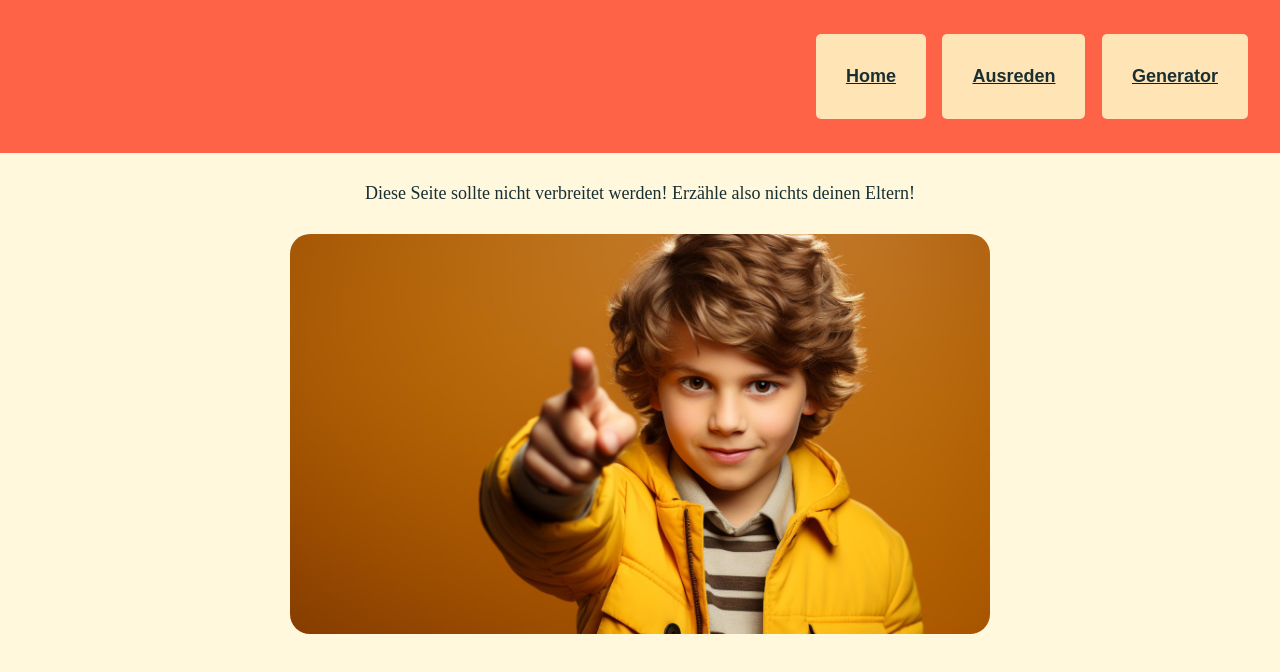
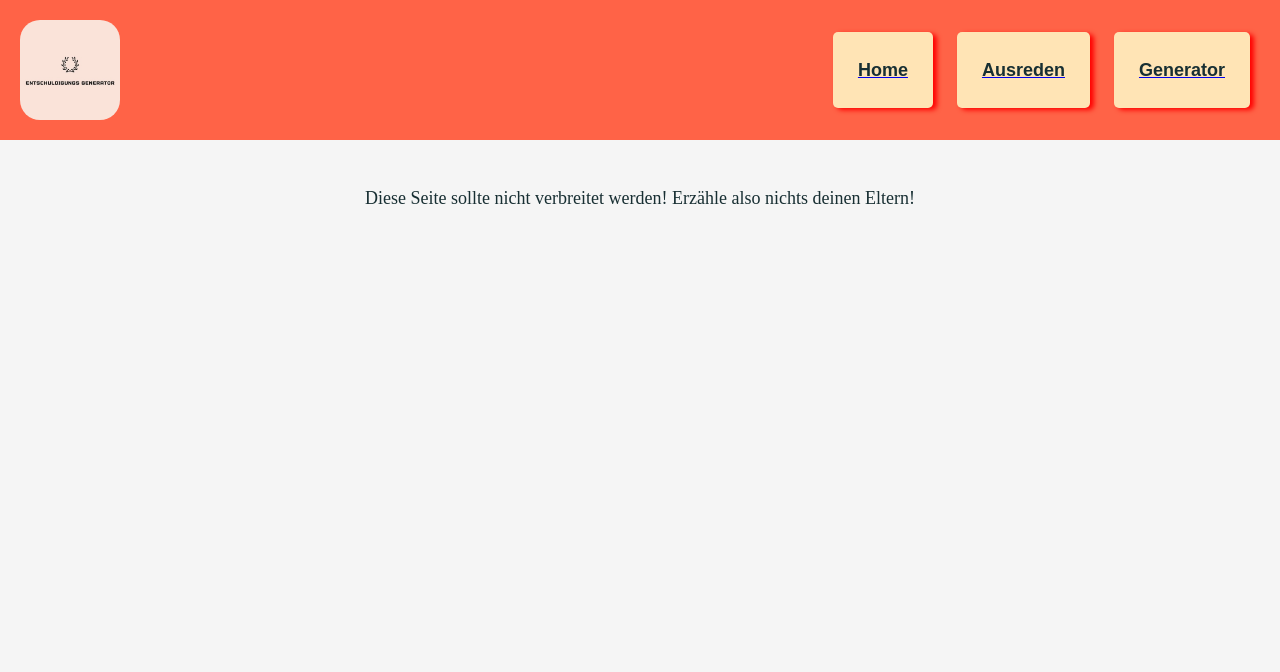
Before and after one commit to mamerigo/mamerigo.github.io, a plain HTML site: page Ausreden.html in a window 1280 px wide. Drawn offline with Linux system fonts and the light colour scheme.

Commit message:
The Best

```diff
--- a/Ausreden.html
+++ b/Ausreden.html
@@ -1,30 +1,19 @@
 <html>
-
 <head>
-  <title>
-    Schulschwänzer Entschuldigungs Generator
-  </title>
+  <title>Schulschwänzer Entschuldigungs Generator</title>
   <style>
     body {
       background: whitesmoke;
-      background-color: Cornsilk;
       color: #182f33;
-      margin: 0px;
-
+      margin: 0;
     }
-
-
-
-
 
     .navi {
       background-color: #FF6347;
-      padding: 30px;
-      font-size: 50px;
-      margin: 0px;
-      text-align: end;
-
-
+      padding: 20px; /* Reduzierung des Abstands für bessere Proportionen */
+      display: flex;
+      justify-content: space-between;
+      align-items: center;
 
     }
 
@@ -33,88 +22,68 @@
       font-family: serif;
       padding: 30px;
       font-size: large;
-
     }
 
     img {
-      width: 700px;
-      height: auto;
+     width: 100;
      border-radius: 20px;
-
     }
-
-
 
     button {
       background-color: #FFE4B5;
       color: white;
-    padding: 20px 30px;
+      padding: 15px 25px; /* Anpassung der Polsterung für ein ausgewogeneres Aussehen */
       border: none;
       border-radius: 5px;
       text-align: center;
       text-decoration: none;
       display: inline-block;
       font-size: 16px;
-    margin: 4px 2px;
+      margin: 10px; /* Erhöhung des Abstands für bessere Trennung der Buttons */
       cursor: pointer;
+      box-shadow: 4px 2px 5px red;
     }
+
     button:hover {
-    background-color: #FFE4B5; /*Neue Hintergrundfarbe beim Überfahren mit der Maus*/
+      background-color: cornsilk; /* Neue Hintergrundfarbe beim Überfahren mit der Maus */
     }
 
     h1 {
       font-size: large;
       color: #182f33;
       background-color: #FFE4B5;
-    width: auto;
+    }
+
+    #image-container {
+        display: flex;
+        justify-content: center; /* Zentrierung des Bildcontainers */
+        margin-top: 20px; /* Abstand nach oben für bessere Darstellung */
+    }
+    .buttoncontainer {
 
     }
-   #image-container {
-      display: flex;
-      justify-content: center;
-    }
-
-
-
   </style>
-
 </head>
 
 <body>
 <header>
-
-
   <div class="navi">
-      <button>
-        <a href="Home.html"><h1>Home</h1></a>
-      </button>
-      <button>
-        <a href="Ausreden.html"><h1>Ausreden</h1></a>
-      </button>
-      <button>
-        <a href="Generator.html"><h1>Generator</h1></a>
-      </button>
-
-
+    <img src="bilder/Bild 15.03.24 um 20.14 2.jpg" alt="">
+    <div class="buttoncontainer">
+      <button><a href="Home.html"><h1>Home</h1></a></button>
+      <button><a href="Ausreden.html"><h1>Ausreden</h1></a></button>
+      <button><a href="Generator.html"><h1>Generator</h1></a></button>
+    </div>
     </div>
 
   <div class="content">
-     Diese Seite sollte nicht verbreitet werden!
-     Erzähle also nichts deinen Eltern!
+     <p>Diese Seite sollte nicht verbreitet werden! Erzähle also nichts deinen Eltern!</p>
+  </div>
+
+  <div id="image-container">
 
   </div>
-
-
-
 </header>
-<div id="image-container">
-  <img src="bilder/94263.jpg" alt="">
-</div>
-
-
-
-
 
 </body>
-
 </html>
```
Also changed, not shown: Home.html (+24 -46 lines), NeueSeite.html (+17 -50 lines), index.html (+3 -11 lines), bilder/Bild 15.03.24 um 20.14 2.jpg (added). Lines whose indentation alone changed are shown as unchanged.
